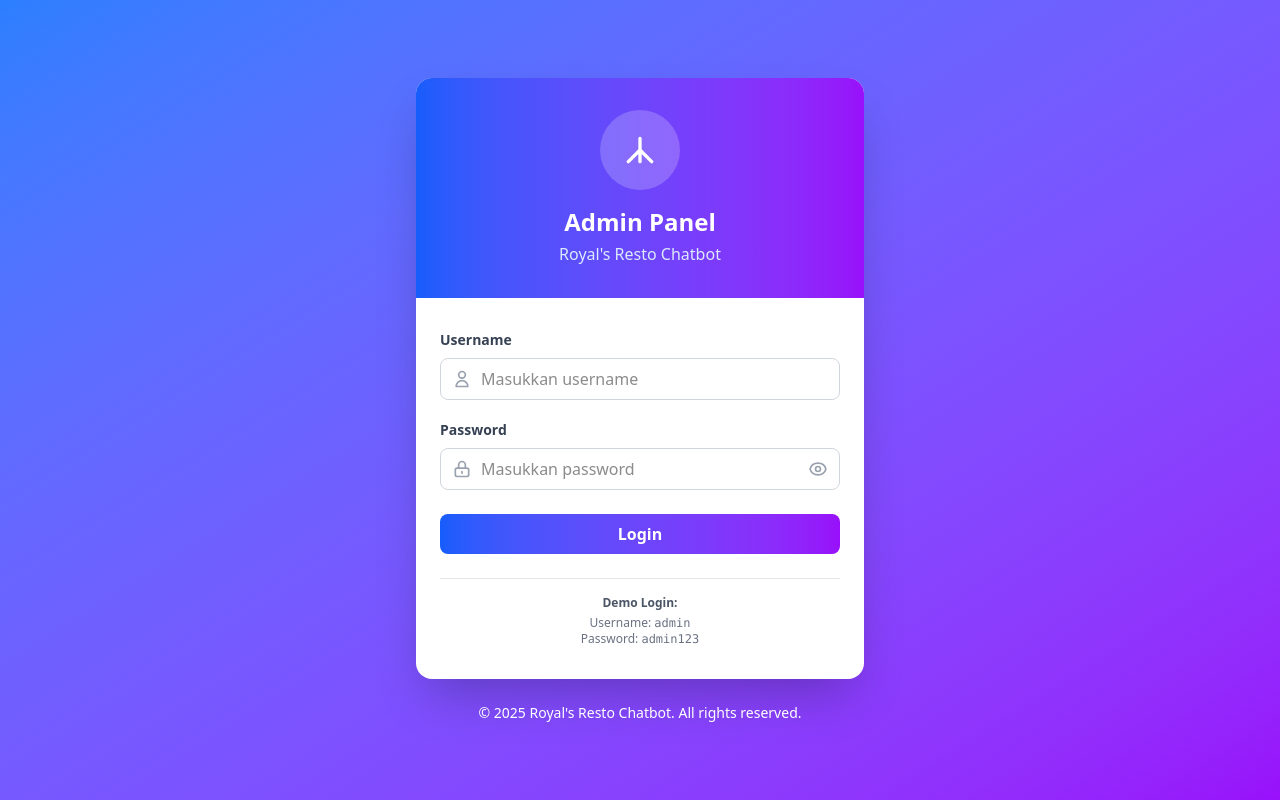
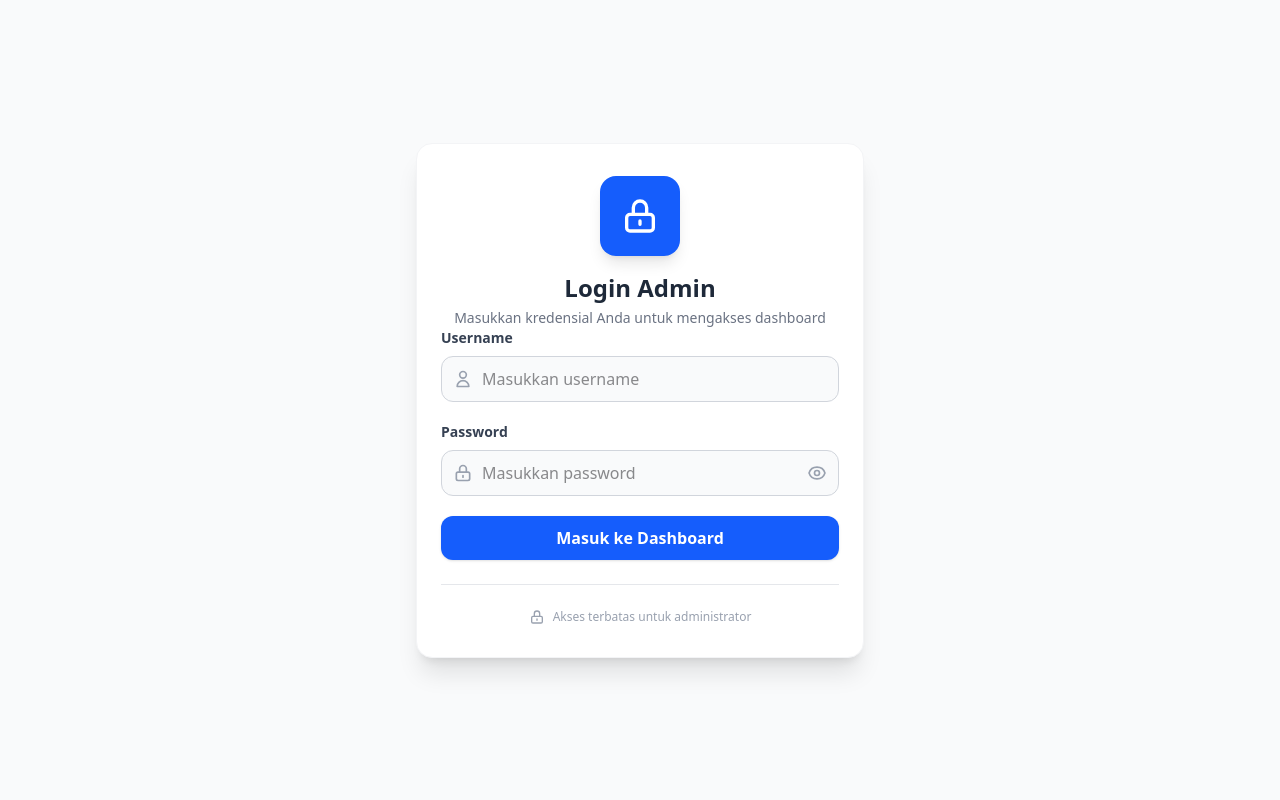
Before and after one commit to pxnan/FE-vite-chatbot-royals-resto, a React (Vite) app: page /login in a window 1280 px wide. Built offline with nearby package versions, Linux system fonts and the light colour scheme.

Commit message:
feat: enhance UI components and add chat history management functionality

```diff
--- a/src/components/ChatBubble.jsx
+++ b/src/components/ChatBubble.jsx
@@ -4,7 +4,7 @@ export default function ChatBubble({ sender, text }) {
         <div className="ml-5 mr-5">
             <div className={`chat ${isUser ? "chat-end" : "chat-start"}`}>
                 <div
-                    className={`chat-bubble ${isUser ? "bg-neutral-800 text-white rounded-l-md rounded-tr-md" : "bg-blue-500 text-white rounded-r-md rounded-tl-md"}`}
+                    className={`chat-bubble ${isUser ? "bg-neutral-800 text-white rounded-l-md rounded-tr-md" : "bg-blue-600 text-white rounded-r-md rounded-tl-md"}`}
                 >
                     {text}
                 </div>
--- a/src/components/ChatInput.jsx
+++ b/src/components/ChatInput.jsx
@@ -32,7 +32,7 @@ export default function ChatInput({ onSend, loading }) {
                 ref={inputRef} // <-- ref ditambahkan
                 type="text"
                 placeholder="Tulis pertanyaan..."
-                className="input rounded-md border-gray-500 input-primary p-3 flex-1 min-w-[150px] focus:outline-none focus:border-none focus:ring-1 focus:ring-blue-500"
+                className="input rounded-md border-gray-500 input-primary p-3 flex-1 min-w-[150px] focus:outline-none focus:border-none focus:ring-1 focus:ring-blue-600"
                 value={input}
                 onChange={(e) => setInput(e.target.value)}
                 onKeyDown={handleKeyPress}
@@ -40,7 +40,7 @@ export default function ChatInput({ onSend, loading }) {
             />
 
             <button
-                className="btn bg-blue-500 rounded-md text-white hover:bg-blue-600 hover:text-white border-none flex items-center gap-2 min-w-[100px]"
+                className="btn bg-blue-600 rounded-md text-white hover:bg-blue-700 hover:text-white border-none flex items-center gap-2 min-w-[100px]"
                 onClick={handleSend}
                 disabled={loading}
             >
--- a/src/components/Footer.jsx
+++ b/src/components/Footer.jsx
@@ -3,7 +3,7 @@ import React from "react";
 const  Footer = () => {
     return (
         <footer className="footer footer-center border-t border-gray-300 p-4">
-                <p>Copyright © 2026 - Prasasti M Fernanday 07352111050</p>
+                <p>© 2026 Royal's Resto Chatbot. All rights reserved.</p>
         </footer>
     );
 };
--- a/src/components/NavbarAdmin.jsx
+++ b/src/components/NavbarAdmin.jsx
@@ -32,7 +32,7 @@ const NavbarAdmin = ({ title }) => {
     };
 
     return (
-        <nav className="navbar w-full bg-base-300 flex justify-between">
+        <nav className="navbar w-full bg-base-300 flex justify-between sticky top-0 z-50 shadow-md transition-all duration-300">
             <div className='flex items-center'>
                 <label htmlFor="my-drawer-4" aria-label="open sidebar" className="btn btn-square btn-ghost">
                     <svg xmlns="http://www.w3.org/2000/svg" viewBox="0 0 24 24" strokeLinejoin="round" strokeLinecap="round" strokeWidth="2" fill="none" stroke="currentColor" className="size-5">
--- a/src/components/SidebarAdmin.jsx
+++ b/src/components/SidebarAdmin.jsx
@@ -20,7 +20,7 @@ const SidebarAdmin = () => {
     return (
         <div className="drawer-side is-drawer-close:overflow-visible">
             <label htmlFor="my-drawer-4" aria-label="close sidebar" className="drawer-overlay"></label>
-            <div className="flex min-h-full flex-col items-start bg-base-200 is-drawer-close:w-14 is-drawer-open:w-64">
+            <div className="flex min-h-full flex-col items-start bg-base-200 is-drawer-close:w-14 is-drawer-open:w-64 shadow-xl relative z-10">
                 {/* Sidebar content here */}
                 <ul className="menu w-full grow">
                     {/* Dashboard */}
--- a/src/pages/admin/AdminPage.jsx
+++ b/src/pages/admin/AdminPage.jsx
@@ -191,7 +191,7 @@ const AdminPage = () => {
                                                 </svg>
                                             </div>
                                             <div className="flex-1 min-w-0">
-                                                <div className="stat-title text-gray-500 text-xs md:text-sm truncate">Pertanyaan Tidak Dikenali</div>
+                                                <div className="stat-title text-gray-500 text-xs md:text-sm truncate">Tidak Dikenali</div>
                                                 <div className="stat-value text-warning text-xl md:text-2xl lg:text-3xl font-bold truncate">{stats.unknownQuestions}</div>
                                             </div>
                                         </div>
--- a/src/pages/admin/KelolaAdmin.jsx
+++ b/src/pages/admin/KelolaAdmin.jsx
@@ -314,16 +314,16 @@ const KelolaAdmin = () => {
 
     const getRoleBadge = (role) => {
         if (role === 'super_admin') {
-            return <span className="badge badge-primary">Super Admin</span>;
+            return <span className="badge h-auto badge-primary">Super Admin</span>;
         }
-        return <span className="badge badge-secondary">Admin</span>;
+        return <span className="badge h-auto badge-secondary">Admin</span>;
     };
 
     const getStatusBadge = (isActive) => {
         if (isActive) {
-            return <span className="badge badge-success">Aktif</span>;
+            return <span className="badge h-auto badge-success">Aktif</span>;
         }
-        return <span className="badge badge-error">Tidak Aktif</span>;
+        return <span className="badge h-auto badge-error">Tidak Aktif</span>;
     };
 
     // Jika bukan super admin, tampilkan pesan akses ditolak
--- a/src/pages/admin/Login.jsx
+++ b/src/pages/admin/Login.jsx
@@ -45,12 +45,10 @@ const Login = () => {
             const data = await response.json();
 
             if (response.ok && data.authenticated) {
-                // Simpan token dan data admin ke localStorage
                 localStorage.setItem('admin_token', data.token);
                 localStorage.setItem('admin_data', JSON.stringify(data.admin));
                 localStorage.setItem('token_expires', Date.now() + (data.expires_in * 1000));
 
-                // Redirect ke dashboard admin
                 navigate('/admin');
             } else {
                 setError(data.error || 'Login gagal. Periksa username dan password Anda.');
@@ -64,23 +62,25 @@ const Login = () => {
     };
 
     return (
-        <div className="min-h-screen flex items-center justify-center bg-gradient-to-br from-blue-500 to-purple-600 p-4">
+        <div className="min-h-screen flex flex-col bg-gray-50">
+            {/* Main Content */}
+            <div className="flex-1 flex items-center justify-center p-4">
                 <div className="w-full max-w-md">
-                {/* Card Login */}
-                <div className="bg-white rounded-2xl shadow-2xl overflow-hidden">
-                    {/* Header */}
-                    <div className="bg-gradient-to-r from-blue-600 to-purple-600 px-6 py-8 text-center">
-                        <div className="inline-flex items-center justify-center w-20 h-20 bg-white/20 rounded-full mb-4">
+                    {/* Card Login dengan styling seperti chat container */}
+                    <div className="bg-white rounded-2xl shadow-xl border border-gray-100 overflow-hidden">
+                        {/* Icon Section */}
+                        <div className="pt-8 px-6 text-center">
+                            <div className="w-20 h-20 bg-blue-600 rounded-2xl flex items-center justify-center mx-auto shadow-lg">
                                 <svg xmlns="http://www.w3.org/2000/svg" className="h-10 w-10 text-white" fill="none" viewBox="0 0 24 24" stroke="currentColor">
-                                <path strokeLinecap="round" strokeLinejoin="round" strokeWidth="2" d="M5 121h14M12 5v14m-7 0l7-7 7 7" />
+                                    <path strokeLinecap="round" strokeLinejoin="round" strokeWidth="2" d="M12 15v2m-6 4h12a2 2 0 002-2v-6a2 2 0 00-2-2H6a2 2 0 00-2 2v6a2 2 0 002 2zm10-10V7a4 4 0 00-8 0v4h8z" />
                                 </svg>
                             </div>
-                        <h2 className="text-2xl font-bold text-white">Admin Panel</h2>
-                        <p className="text-blue-100 mt-1">Royal's Resto Chatbot</p>
+                            <h2 className="mt-4 text-2xl font-bold text-gray-800">Login Admin</h2>
+                            <p className="mt-1 text-sm text-gray-500">Masukkan kredensial Anda untuk mengakses dashboard</p>
                         </div>
 
                         {/* Body */}
-                    <div className="px-6 py-8">
+                        <div className="px-6 pb-8">
                             {error && (
                                 <div className="mb-4 p-3 bg-red-50 border border-red-200 rounded-lg flex items-center gap-2 text-red-700 text-sm">
                                     <svg xmlns="http://www.w3.org/2000/svg" className="h-5 w-5 flex-shrink-0" fill="none" viewBox="0 0 24 24" stroke="currentColor">
@@ -90,9 +90,9 @@ const Login = () => {
                                 </div>
                             )}
 
-                        <form onSubmit={handleSubmit}>
+                            <form onSubmit={handleSubmit} className="space-y-5">
                                 {/* Username Field */}
-                            <div className="mb-5">
+                                <div>
                                     <label className="block text-gray-700 text-sm font-semibold mb-2">
                                         Username
                                     </label>
@@ -107,7 +107,7 @@ const Login = () => {
                                             name="username"
                                             value={formData.username}
                                             onChange={handleChange}
-                                        className="w-full pl-10 pr-3 py-2 border border-gray-300 rounded-lg focus:outline-none focus:ring-2 focus:ring-blue-500 focus:border-transparent transition"
+                                            className="w-full pl-10 pr-3 py-2.5 border border-gray-300 rounded-xl focus:outline-none focus:ring-2 focus:ring-blue-500 focus:border-transparent transition bg-gray-50"
                                             placeholder="Masukkan username"
                                             disabled={loading}
                                             autoComplete="username"
@@ -116,7 +116,7 @@ const Login = () => {
                                 </div>
 
                                 {/* Password Field */}
-                            <div className="mb-6">
+                                <div>
                                     <label className="block text-gray-700 text-sm font-semibold mb-2">
                                         Password
                                     </label>
@@ -131,7 +131,7 @@ const Login = () => {
                                             name="password"
                                             value={formData.password}
                                             onChange={handleChange}
-                                        className="w-full pl-10 pr-10 py-2 border border-gray-300 rounded-lg focus:outline-none focus:ring-2 focus:ring-blue-500 focus:border-transparent transition"
+                                            className="w-full pl-10 pr-10 py-2.5 border border-gray-300 rounded-xl focus:outline-none focus:ring-2 focus:ring-blue-500 focus:border-transparent transition bg-gray-50"
                                             placeholder="Masukkan password"
                                             disabled={loading}
                                             autoComplete="current-password"
@@ -159,7 +159,7 @@ const Login = () => {
                                 <button
                                     type="submit"
                                     disabled={loading}
-                                className="w-full bg-gradient-to-r from-blue-600 to-purple-600 text-white py-2 px-4 rounded-lg font-semibold hover:from-blue-700 hover:to-purple-700 focus:outline-none focus:ring-2 focus:ring-blue-500 focus:ring-offset-2 transition-all disabled:opacity-50 disabled:cursor-not-allowed"
+                                    className="w-full bg-blue-600 text-white py-2.5 px-4 cursor-pointer rounded-xl font-semibold hover:bg-blue-700 focus:outline-none focus:ring-2 focus:ring-blue-500 focus:ring-offset-2 transition-all disabled:opacity-50 disabled:cursor-not-allowed shadow-sm"
                                 >
                                     {loading ? (
                                         <span className="flex items-center justify-center gap-2">
@@ -170,23 +170,22 @@ const Login = () => {
                                             Memproses...
                                         </span>
                                     ) : (
-                                    'Login'
+                                        'Masuk ke Dashboard'
                                     )}
                                 </button>
                             </form>
 
-                        {/* Demo Info */}
-                        <div className="mt-6 pt-4 border-t border-gray-200 text-center text-xs text-gray-500">
-                            <p className="font-semibold text-gray-600 mb-1">Demo Login:</p>
-                            <p>Username: <span className="font-mono">admin</span></p>
-                            <p>Password: <span className="font-mono">admin123</span></p>
+                            {/* Informasi tambahan */}
+                            <div className="mt-6 pt-6 border-t border-gray-200">
+                                <div className="flex items-center justify-center gap-2 text-xs text-gray-400">
+                                    <svg xmlns="http://www.w3.org/2000/svg" className="h-4 w-4" fill="none" viewBox="0 0 24 24" stroke="currentColor">
+                                        <path strokeLinecap="round" strokeLinejoin="round" strokeWidth="2" d="M12 15v2m-6 4h12a2 2 0 002-2v-6a2 2 0 00-2-2H6a2 2 0 00-2 2v6a2 2 0 002 2zm10-10V7a4 4 0 00-8 0v4h8z" />
+                                    </svg>
+                                    <span>Akses terbatas untuk administrator</span>
                                 </div>
                             </div>
                         </div>
-
-                {/* Footer */}
-                <div className="text-center mt-6 text-white text-sm">
-                    &copy; {new Date().getFullYear()} Royal's Resto Chatbot. All rights reserved.
+                    </div>
                 </div>
             </div>
         </div>
```
Also changed, not shown: src/components/Navbar.jsx (+98 -7 lines), src/pages/user/UserPage.jsx (+15 -10 lines). Lines whose indentation alone changed are shown as unchanged.
